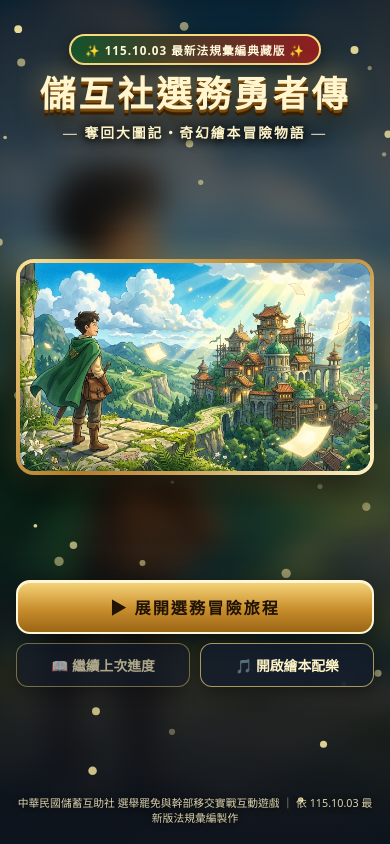
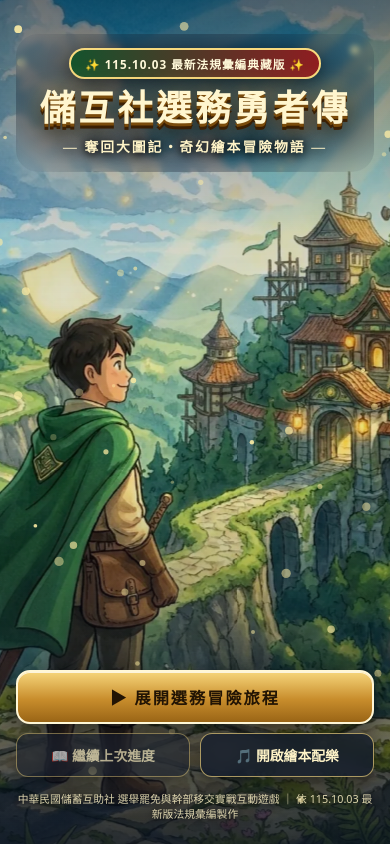
Before and after one commit to rock903400-byte/cu-election-rpg, a plain HTML site: page index.html in a window 390 px wide. Drawn offline with Linux system fonts and the light colour scheme.

Commit message:
feat: dedicated full-bleed 9:16 mobile cover key art (Nano Banana Pro)

```diff
--- a/index.html
+++ b/index.html
@@ -13,7 +13,8 @@
 <meta property="og:image:width" content="1200" />
 <meta property="og:image:height" content="630" />
 <meta name="twitter:card" content="summary_large_image" />
-<link rel="preload" as="image" href="./assets_art/title_keyart.webp" />
+<link rel="preload" as="image" href="./assets_art/title_keyart.webp" media="(min-width: 761px)" />
+<link rel="preload" as="image" href="./assets_art/title_keyart_mobile.webp" media="(max-width: 760px)" />
 <style>
   :root {
     --parchment: #fbf5e6;
@@ -1177,7 +1178,7 @@
     width: 100%;
     position: relative;
   }
-  .mobile-swipe-hint, .mobile-adventure-deck, .title-mobile-showcase {
+  .mobile-swipe-hint, .mobile-adventure-deck {
     display: none;
   }
 
@@ -1193,57 +1194,27 @@
      6. 手機直立專項優化（<= 760px，電腦版完全不受影響）
   ========================================================= */
   @media (max-width: 760px) {
-    /* 手機封面：典藏海報式完整構圖（背景夢幻景深 ＋ 中央燙金畫框完整呈現帥氣男主角與整座奇幻城堡，零裁切！） */
+    /* 手機封面：全螢幕滿版 9:16 專用繪本原畫（帥氣男主角與奇幻城堡滿版完整同框！） */
     #titleScreen {
-      padding: 20px 16px max(18px, env(safe-area-inset-bottom));
+      padding: 26px 16px max(22px, env(safe-area-inset-bottom));
       justify-content: space-between;
       gap: 10px;
     }
     .title-bg {
-      background-position: 18% center;
-      filter: blur(14px) brightness(0.46) saturate(1.18);
-      animation: none;
-      transform: scale(1.08);
-    }
-    .title-crest-wrap { margin-top: 0.5vh; padding: 10px 14px 12px; width: 100%; max-width: 360px; background: none; backdrop-filter: none; }
+      background-image: url("./assets_art/title_keyart_mobile.webp");
+      background-position: center center;
+      filter: brightness(0.95) saturate(1.06);
+      animation: kenBurns 22s ease-in-out infinite alternate;
+    }
+    .title-vignette {
+      background:
+        linear-gradient(180deg, rgba(10, 18, 32, 0.58) 0%, rgba(10, 18, 32, 0.12) 28%, transparent 56%, rgba(10, 18, 32, 0.82) 100%);
+    }
+    .title-crest-wrap { margin-top: 1vh; padding: 14px 16px 16px; width: 100%; max-width: 360px; }
     .title-edition-ribbon { font-size: 0.78rem; padding: 5px 14px; letter-spacing: 1px; margin-bottom: 8px; }
     .game-logo { font-size: clamp(2.05rem, 9.2vw, 2.65rem); letter-spacing: 3px; }
     .game-subtitle { font-size: 0.92rem; letter-spacing: 2px; margin-top: 6px; }
-
-    .title-mobile-showcase {
-      display: block;
-      position: relative;
-      z-index: 4;
-      width: 100%;
-      max-width: 390px;
-      border-radius: 18px;
-      padding: 4px;
-      background: linear-gradient(135deg, #fce397 0%, #b57c25 48%, #fff3c4 100%);
-      box-shadow: 0 18px 42px rgba(0, 0, 0, 0.72), 0 0 28px rgba(247, 217, 126, 0.28);
-      overflow: hidden;
-    }
-    .title-mobile-showcase-inner {
-      position: relative;
-      width: 100%;
-      aspect-ratio: 16 / 9.5;
-      border-radius: 14px;
-      overflow: hidden;
-      background: #101b2a;
-    }
-    .title-mobile-showcase img {
-      width: 100%;
-      height: 100%;
-      object-fit: cover;
-      object-position: center center;
-      display: block;
-      animation: mobileArtBreathe 14s ease-in-out infinite alternate;
-    }
-    @keyframes mobileArtBreathe {
-      0% { transform: scale(1.0); }
-      100% { transform: scale(1.05); }
-    }
-
-    .title-menu { margin-top: 0; margin-bottom: 2px; gap: 9px; max-width: 390px; }
+    .title-menu { margin-top: auto; margin-bottom: 4px; gap: 9px; max-width: 390px; }
     .btn-storybook-primary { padding: 13px 18px; font-size: 1.08rem; }
     .title-credit { font-size: 0.72rem; line-height: 1.45; }
 
@@ -1468,13 +1439,6 @@
     <div class="title-edition-ribbon">✨ 115.10.03 最新法規彙編典藏版 ✨</div>
     <h1 class="game-logo">儲互社選務勇者傳</h1>
     <div class="game-subtitle">— 奪回大圖記・奇幻繪本冒險物語 —</div>
-  </div>
-
-  <!-- 手機直立專屬：完整呈現原畫帥氣男主角與整座奇幻城堡（零裁切） -->
-  <div class="title-mobile-showcase">
-    <div class="title-mobile-showcase-inner">
-      <img src="./assets_art/title_keyart.webp" alt="儲互社選務勇者與奇幻小鎮原畫" />
-    </div>
   </div>
 
   <div class="title-menu">
```
Also changed, not shown: assets_art/title_keyart_mobile.webp (added).
